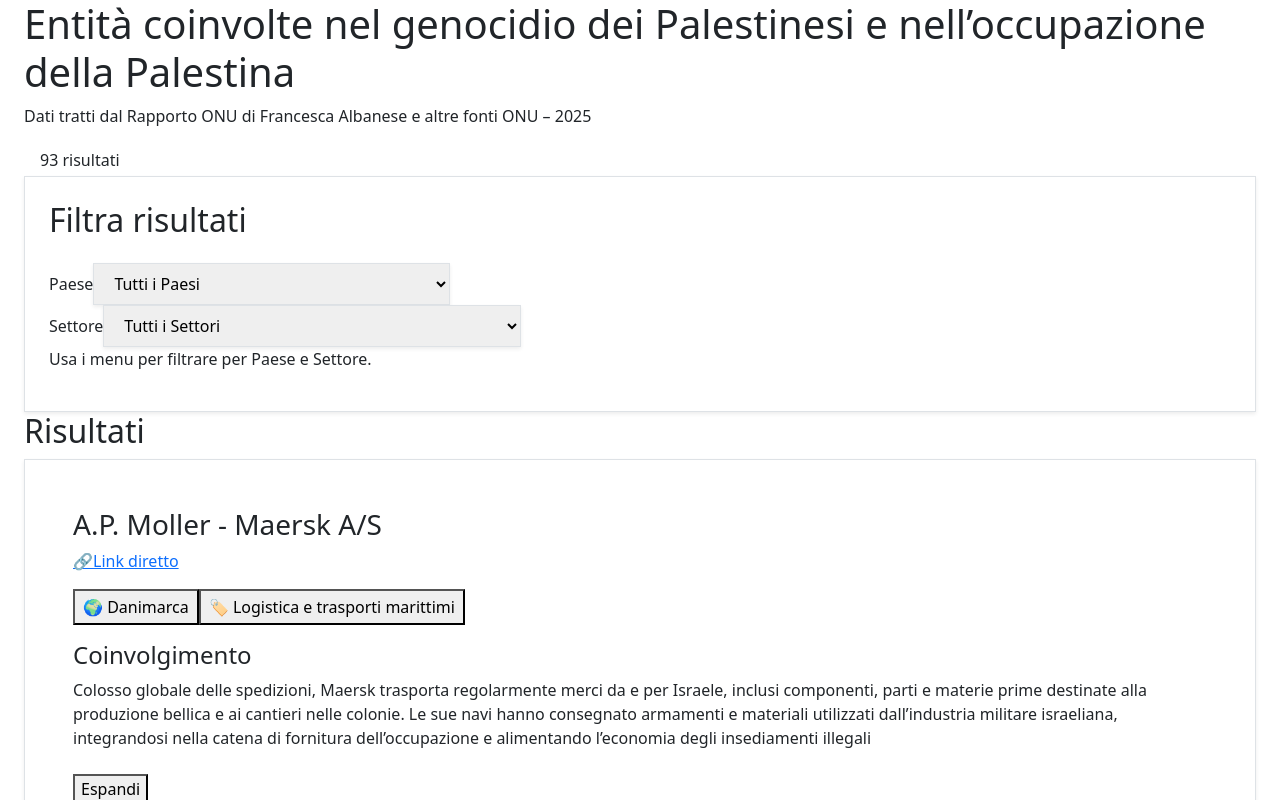
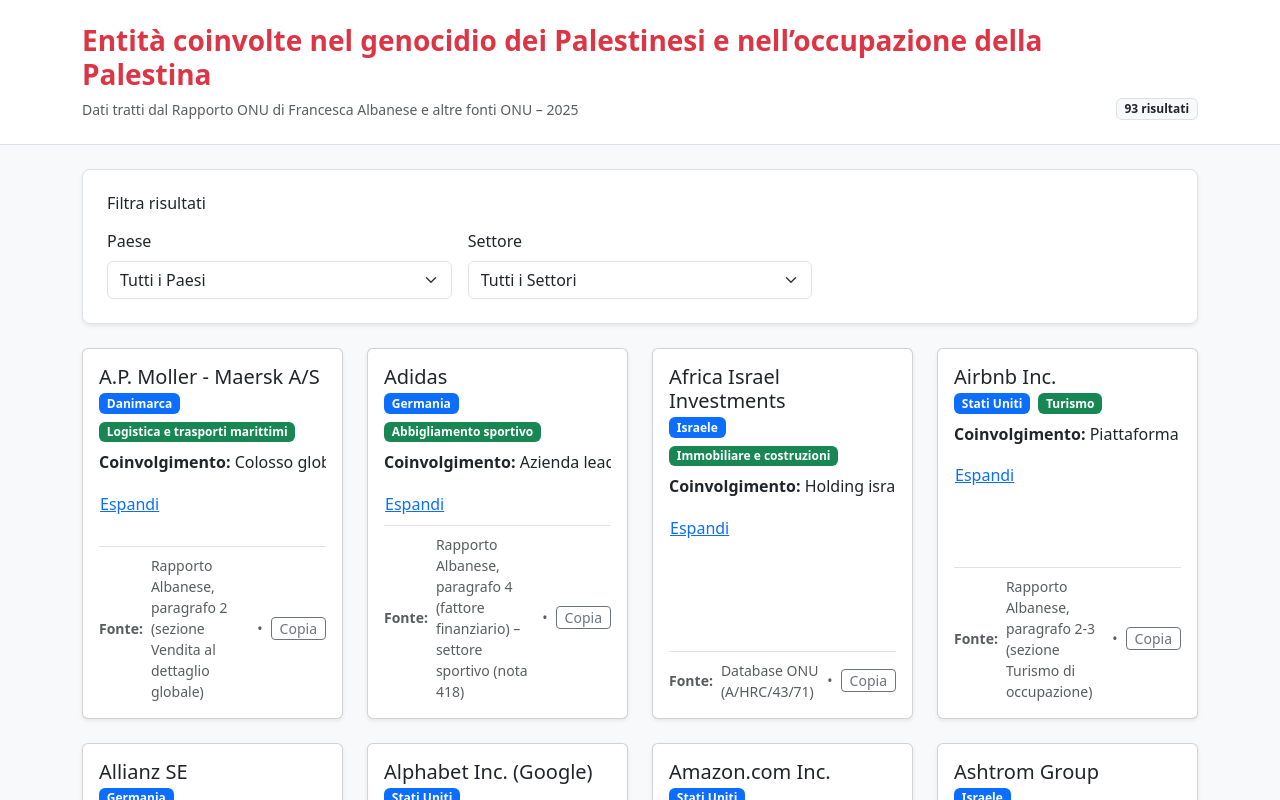
Before and after one commit to micheleminno/genocide-supporters, a React (Create React App) app: page / in a window 1280 px wide. Shown: the top 800 px of the page. Built offline with nearby package versions, Linux system fonts and the light colour scheme.

Commit message:
bootstrap added

```diff
--- a/package.json
+++ b/package.json
@@ -5,6 +5,7 @@
   "keywords": [],
   "main": "src/index.tsx",
   "dependencies": {
+    "bootstrap": "^5.3.7",
     "react": "^18.2.0",
     "react-dom": "^18.2.0",
     "react-scripts": "5.0.1"
--- a/src/App.js
+++ b/src/App.js
@@ -1,4 +1,6 @@
 import "./styles.css";
+import 'bootstrap/dist/css/bootstrap.min.css';
+import 'bootstrap/dist/js/bootstrap.bundle.min.js';
 import React, { useMemo, useState } from "react";
 import EntityCard from "./components/EntityCard";
 import SiteFooter from "./components/SiteFooter";
@@ -8,7 +10,7 @@
   const [filterCountry, setFilterCountry] = useState("");
   const [filterSector, setFilterSector] = useState("");
 
-  // Calcoli derivati con memo (performance + no sorprese)
+  // Liste uniche per i filtri (ordinate)
   const uniqueCountries = useMemo(
     () => [...new Set(entities.map((e) => e.country))].sort(),
     []
@@ -18,12 +20,12 @@
     []
   );
 
+  // Lista filtrata e deduplicata
   const filteredEntities = useMemo(() => {
     let list = entities;
     if (filterCountry) list = list.filter((e) => e.country === filterCountry);
-    if (filterSector)  list = list.filter((e) => e.sector === filterSector);
+    if (filterSector) list = list.filter((e) => e.sector === filterSector);
 
-    // opzionale: dedupe se nel JSON ci sono doppioni
     const seen = new Set();
     return list.filter((e) => {
       const key = `${e.name}|${e.country}|${e.sector}`;
@@ -34,55 +36,39 @@
   }, [filterCountry, filterSector]);
 
   return (
-    <div className="min-h-screen bg-neutral-50 text-neutral-900">
-      <header className="border-b bg-white">
-        <div className="mx-auto max-w-7xl px-4 sm:px-6 lg:px-8 py-6">
-          <nav
-            aria-label="Intestazione sito"
-            className="flex flex-col gap-3 sm:flex-row sm:items-end sm:justify-between"
-          >
+    <div className="bg-light text-dark min-vh-100 d-flex flex-column">
+      {/* Header */}
+      <header className="border-bottom bg-white">
+        <div className="container py-4">
+          <div className="d-flex flex-column flex-sm-row justify-content-between align-items-start align-items-sm-end">
             <div>
-              <h1 className="text-2xl sm:text-3xl font-bold text-red-700">
+              <h1 className="h3 text-danger fw-bold">
                 Entità coinvolte nel genocidio dei Palestinesi e nell’occupazione della Palestina
               </h1>
-              <p className="text-sm text-gray-600">
+              <p className="text-muted small mb-0">
                 Dati tratti dal Rapporto ONU di Francesca Albanese e altre fonti ONU – 2025
               </p>
             </div>
-
-            <div
-              aria-live="polite"
-              className="text-sm text-gray-700 bg-gray-100 rounded-full px-3 py-1 w-fit"
-            >
+            <span className="badge bg-light text-dark border mt-3 mt-sm-0">
               {filteredEntities.length} risult{filteredEntities.length === 1 ? "ato" : "ati"}
+            </span>
           </div>
-          </nav>
         </div>
       </header>
 
-      <main id="main-content" className="mx-auto max-w-7xl px-4 sm:px-6 lg:px-8">
-        <section
-          aria-labelledby="filters-title"
-          className="bg-white rounded-2xl shadow-sm border mt-6"
-        >
-          <div className="p-4 sm:p-6">
-            <h2 id="filters-title" className="text-base font-semibold mb-4">
-              Filtra risultati
-            </h2>
-
-            <form
-              className="grid gap-4 sm:grid-cols-2 lg:grid-cols-3 items-end"
-              aria-describedby="filters-help"
-            >
-              <div className="flex flex-col gap-1">
-                <label htmlFor="country" className="text-sm font-medium text-gray-700">
-                  Paese
-                </label>
+      {/* Main */}
+      <main className="container flex-grow-1 py-4">
+        {/* Filtri */}
+        <section className="bg-white border rounded-3 shadow-sm p-4 mb-4">
+          <h2 className="h6 mb-3">Filtra risultati</h2>
+          <div className="row g-3">
+            <div className="col-sm-6 col-lg-4">
+              <label htmlFor="country" className="form-label">Paese</label>
               <select
                 id="country"
                 value={filterCountry}
                 onChange={(e) => setFilterCountry(e.target.value)}
-                  className="border rounded-md px-3 py-2 shadow-sm focus:outline-none focus:ring-2 focus:ring-red-300"
+                className="form-select"
               >
                 <option value="">Tutti i Paesi</option>
                 {uniqueCountries.map((country) => (
@@ -93,15 +79,13 @@
               </select>
             </div>
 
-              <div className="flex flex-col gap-1">
-                <label htmlFor="sector" className="text-sm font-medium text-gray-700">
-                  Settore
-                </label>
+            <div className="col-sm-6 col-lg-4">
+              <label htmlFor="sector" className="form-label">Settore</label>
               <select
                 id="sector"
                 value={filterSector}
                 onChange={(e) => setFilterSector(e.target.value)}
-                  className="border rounded-md px-3 py-2 shadow-sm focus:outline-none focus:ring-2 focus:ring-red-300"
+                className="form-select"
               >
                 <option value="">Tutti i Settori</option>
                 {uniqueSectors.map((sector) => (
@@ -111,27 +95,21 @@
                 ))}
               </select>
             </div>
-
-              <div className="hidden lg:block" />
-            </form>
-
-            <p id="filters-help" className="sr-only">
-              Usa i menu per filtrare per Paese e Settore.
-            </p>
           </div>
-
-          <div className="border-t" />
         </section>
 
-        {/* ✅ UNA sola griglia + UNA sola map */}
-        <section aria-labelledby="results-title" className="mt-6">
-          <h2 id="results-title" className="sr-only">Risultati</h2>
+        {/* Risultati */}
+        <section>
+          <h2 className="visually-hidden">Risultati</h2>
 
           {filteredEntities.length > 0 ? (
-            <div className="grid gap-4 sm:gap-6 sm:grid-cols-2 lg:grid-cols-3 xl:grid-cols-4">
+            <div className="row g-4">
               {filteredEntities.map((entity) => (
+                <div
+                  key={`${entity.name}|${entity.country}|${entity.sector}`}
+                  className="col-12 col-sm-6 col-lg-4 col-xl-3"
+                >
                   <EntityCard
-                  key={`${entity.name}|${entity.country}|${entity.sector}`}
                     entity={entity}
                     onTagClick={(type, value) => {
                       if (type === "country") setFilterCountry(value);
@@ -139,26 +117,28 @@
                       window.scrollTo({ top: 0, behavior: "smooth" });
                     }}
                   />
+                </div>
               ))}
             </div>
           ) : (
-            <div className="mt-10 text-center text-sm text-gray-600">
+            <div className="text-center text-muted small py-5">
               Nessun risultato. Prova a modificare i filtri.
             </div>
           )}
         </section>
 
-        <aside className="mt-8">
+        {/* Link al documento */}
+        <aside className="mt-4">
           <a
             href="Rapporto-Francesca-Albanese.pdf"
-            className="inline-flex items-center gap-2 text-sm underline hover:text-red-700"
+            className="text-decoration-underline small"
           >
-            <span aria-hidden>📄</span>
-            Consulta il rapporto ONU di Francesca Albanese (PDF)
+            📄 Consulta il rapporto ONU di Francesca Albanese (PDF)
           </a>
         </aside>
       </main>
 
+      {/* Footer */}
       <SiteFooter
         lastUpdated="2025-08-11"
         pdfUrl="/Rapporto-Francesca-Albanese.pdf"
--- a/src/components/EntityCard.jsx
+++ b/src/components/EntityCard.jsx
@@ -1,115 +1,70 @@
 import { useId, useState } from "react";
 
-export default function EntityCard({
-  entity,
-  onTagClick,           // opzionale: (type, value) => void
-  anchor = true,         // se true, genera un id e un link di ancora
-  initiallyExpanded = false,
-}) {
+export default function EntityCard({ entity, onTagClick, initiallyExpanded = false }) {
   const [expanded, setExpanded] = useState(initiallyExpanded);
-  const hid = useId(); // per etichette aria
-  const anchorId = anchor
-    ? (entity.name || "").toLowerCase().replace(/\s+/g, "-").replace(/[^a-z0-9\-]/g, "")
-    : undefined;
+  const hid = useId();
 
   const copySource = async () => {
     try {
       await navigator.clipboard.writeText(entity.source || "");
-    } catch {
-      // no-op
-    }
+    } catch {}
   };
 
   return (
-    <article
-      id={anchorId}
-      className="group relative rounded-2xl border bg-white p-5 shadow-sm hover:shadow-md transition-shadow dark:bg-neutral-900 dark:border-neutral-800"
-      aria-labelledby={`${hid}-title`}
-    >
-      {/* Bordino accento su hover/focus */}
-      <span className="pointer-events-none absolute inset-x-0 -top-px h-0.5 bg-gradient-to-r from-red-500/0 via-red-500/60 to-red-500/0 opacity-0 group-hover:opacity-100 transition-opacity" />
-
-      {/* Titolo + ancora */}
-      <header className="mb-3">
-        <h3
-          id={`${hid}-title`}
-          className="text-lg sm:text-xl font-semibold leading-snug text-neutral-900 dark:text-neutral-100"
-        >
+    <article className="card h-100 shadow-sm" aria-labelledby={`${hid}-title`}>
+      <div className="card-body d-flex flex-column">
+        <header className="mb-2">
+          <h3 id={`${hid}-title`} className="card-title h5 mb-1">
             {entity.name}
           </h3>
-        {anchor && (
-          <a
-            href={`#${anchorId}`}
-            className="mt-1 inline-flex items-center gap-1 text-xs text-neutral-500 hover:text-red-700 underline underline-offset-4 dark:text-neutral-400 dark:hover:text-red-400"
-            title="Link diretto a questa entità"
+          <div className="d-flex flex-wrap gap-2">
+            <button
+              type="button"
+              className="badge bg-primary border-0"
+              onClick={() => onTagClick?.("country", entity.country)}
             >
-            <span aria-hidden>🔗</span>
-            Link diretto
-          </a>
-        )}
+              {entity.country}
+            </button>
+            <button
+              type="button"
+              className="badge bg-success border-0"
+              onClick={() => onTagClick?.("sector", entity.sector)}
+            >
+              {entity.sector}
+            </button>
+          </div>
         </header>
 
-      {/* Meta: Paese e Settore */}
-      <div className="mb-3 flex flex-wrap items-center gap-2">
+        <section className="mb-2">
+          <p className={`card-text ${expanded ? "" : "text-truncate"}`} style={!expanded ? { WebkitLineClamp: 3, display: "-webkit-box", WebkitBoxOrient: "vertical", overflow: "hidden" } : undefined}>
+            <strong>Coinvolgimento:</strong> {entity.involvement}
+          </p>
           <button
             type="button"
-          onClick={() => onTagClick?.("country", entity.country)}
-          className="inline-flex items-center gap-1 rounded-full bg-blue-100 px-2 py-1 text-xs font-medium text-blue-800 hover:bg-blue-200 dark:bg-blue-900/30 dark:text-blue-200"
-          aria-label={`Filtra per paese: ${entity.country}`}
-          title={`Filtra per paese: ${entity.country}`}
-        >
-          🌍 <span>{entity.country}</span>
-        </button>
-
-        <button
-          type="button"
-          onClick={() => onTagClick?.("sector", entity.sector)}
-          className="inline-flex items-center gap-1 rounded-full bg-emerald-100 px-2 py-1 text-xs font-medium text-emerald-800 hover:bg-emerald-200 dark:bg-emerald-900/30 dark:text-emerald-200"
-          aria-label={`Filtra per settore: ${entity.sector}`}
-          title={`Filtra per settore: ${entity.sector}`}
-        >
-          🏷️ <span>{entity.sector}</span>
-        </button>
-      </div>
-
-      {/* Coinvolgimento con clamp + toggle */}
-      <section aria-labelledby={`${hid}-involvement`} className="mb-3">
-        <h4 id={`${hid}-involvement`} className="sr-only">Coinvolgimento</h4>
-        <p className={`text-sm text-neutral-800 dark:text-neutral-200 ${expanded ? "" : "line-clamp-3"}`}>
-          {entity.involvement}
-        </p>
-        {/* Toggle compare solo se testo lungo (sempre visibile: semplice e robusto) */}
-        <button
-          type="button"
+            className="btn btn-link p-0 small"
             onClick={() => setExpanded((v) => !v)}
-          className="mt-2 text-xs underline underline-offset-4 text-neutral-600 hover:text-red-700 dark:text-neutral-400 dark:hover:text-red-400"
-          aria-expanded={expanded}
-          aria-controls={`${hid}-involvement-text`}
           >
             {expanded ? "Comprimi" : "Espandi"}
           </button>
         </section>
 
-      {/* Fonte + copia */}
-      <footer className="mt-3 border-t pt-3 dark:border-neutral-800">
-        <div className="flex flex-wrap items-center gap-2 text-xs text-neutral-500 dark:text-neutral-400">
-          <span className="font-semibold">Fonte:</span>
-          <span className="select-text">{entity.source}</span>
+        <footer className="mt-auto pt-2 border-top small text-muted d-flex align-items-center gap-2">
+          <span className="fw-semibold">Fonte:</span>
+          <span>{entity.source}</span>
           {entity.source && (
             <>
-              <span className="text-neutral-300 dark:text-neutral-600">•</span>
+              <span>•</span>
               <button
                 type="button"
                 onClick={copySource}
-                className="inline-flex items-center gap-1 rounded-full border px-2 py-1 hover:border-red-400 hover:text-red-700 dark:hover:text-red-400"
-                title="Copia fonte"
+                className="btn btn-outline-secondary btn-sm py-0"
               >
-                ⧉ Copia
+                Copia
               </button>
             </>
           )}
+        </footer>
       </div>
-      </footer>
     </article>
   );
 }
```
Also changed, not shown: src/components/SiteFooter.jsx (+63 -84 lines), 1 other file (tests, documents, lock files or other folders). Lines whose indentation alone changed are shown as unchanged.
